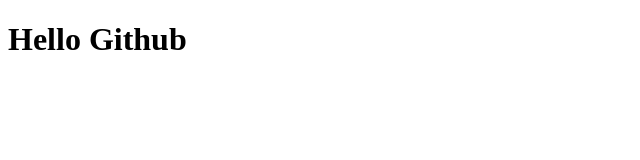
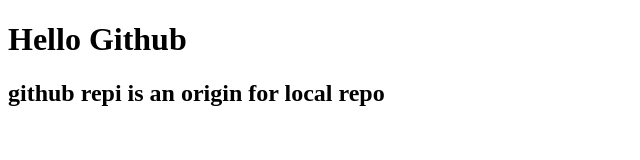
Before and after one commit to dvirc95/PACcourse, a plain HTML site: page index.html in a window 1280 px wide. Shown: the whole page, without its empty margins (0-640 px from the left). Drawn offline with Linux system fonts and the light colour scheme.

Commit message:
Update index.html
Added h2 with origin description

```diff
--- a/index.html
+++ b/index.html
@@ -8,5 +8,6 @@
 </head>
 <body>
     <h1>Hello Github</h1>
+    <h2> github repi is an origin for local repo</h2>
 </body>
 </html>
```
